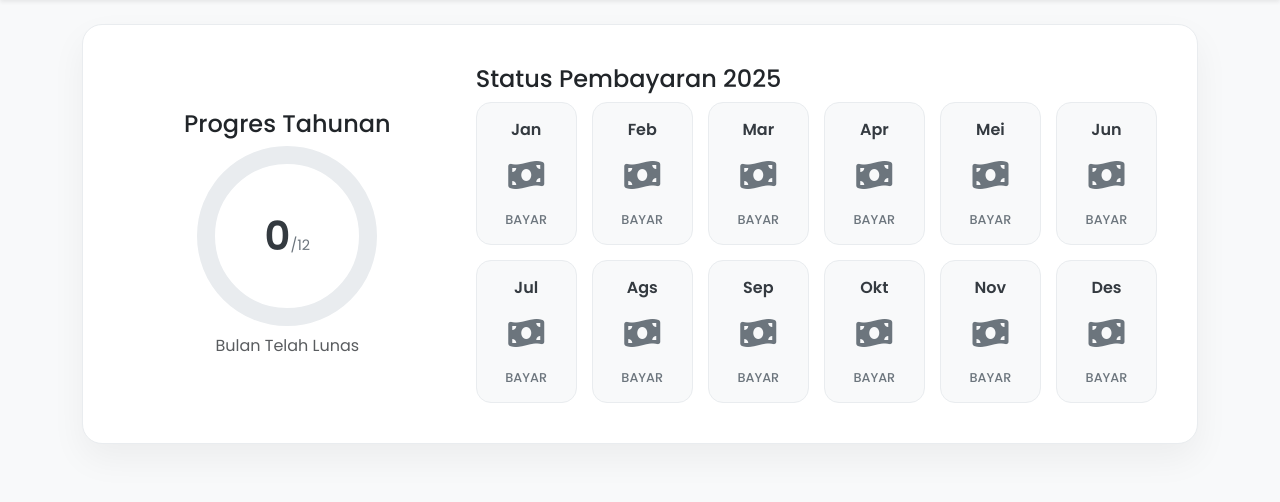
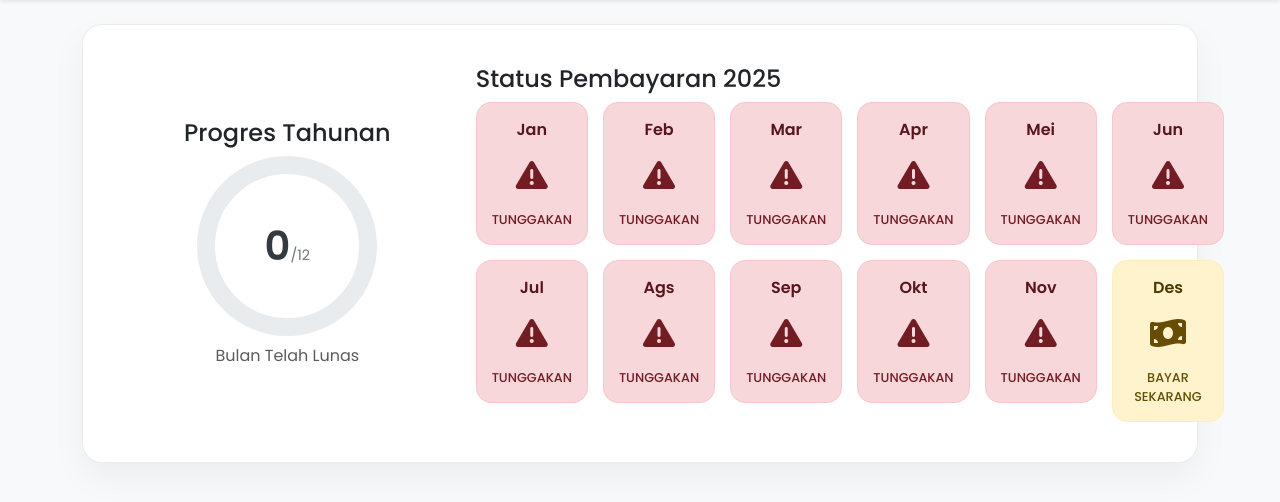
Before and after one commit to ItzmeLYNLEN/Pencatatan-Iuran-Bulanan-RT-UAS-SMS3, a PHP site: page /warga/index.php in a window 1280 px wide. Shown: the part 72-574 px from the top of the page. Run offline with PHP 8.4, Linux system fonts and the light colour scheme; the visitor is signed in with stand-in values (Sample User, id 1); tables that the repository leaves empty or names only in its code hold one stand-in row (values such as "Sample post"); some libraries are stand-ins or nearby versions.

Commit message:
update index warga

```diff
--- a/warga/index.php
+++ b/warga/index.php
@@ -4,6 +4,7 @@ include 'templates/header.php';
 
 $id_warga = $_SESSION['user_id'];
 $tahun_sekarang = date('Y');
+$bulan_sekarang = (int)date('m');
 
 $stmt = $conn->prepare("SELECT bulan FROM pembayaran WHERE id_warga = ? AND tahun = ?");
 $stmt->bind_param("is", $id_warga, $tahun_sekarang);
@@ -18,6 +19,7 @@ $bulan_nama = [1=>'Jan', 'Feb', 'Mar', 'Apr', 'Mei', 'Jun', 'Jul', 'Ags', 'Sep',
 $jumlah_lunas = count($pembayaran_lunas);
 $progress_percentage = round(($jumlah_lunas / 12) * 100);
 ?>
+
 <style>
     .main-container {
         padding: 40px;
@@ -30,17 +32,66 @@ $progress_percentage = round(($jumlah_lunas / 12) * 100);
     .progress-meter .progress-text { position: absolute; top: 50%; left: 50%; transform: translate(-50%, -50%); font-size: 2.5rem; font-weight: 600; color: #343a40; }
     .progress-meter .progress-subtext { font-size: 0.9rem; font-weight: 400; color: #6c757d; }
 
-
     .month-grid {
         display: grid;
         grid-template-columns: repeat(6, 1fr);
         gap: 15px;
     }
 
-    .month-card { background: #f8f9fa; border-radius: 15px; text-align: center; padding: 15px; border: 1px solid #e9ecef; transition: all 0.3s ease; cursor: pointer; color: #6c757d; }
-    .month-card.lunas { background: #d1e7dd; border-color: #b2dfc8; color: #0a3622; cursor: default; }
-    .month-card.tunggakan:hover { background: #e9ecef; transform: translateY(-5px); box-shadow: 0 10px 20px rgba(0,0,0,0.1); }
-    .month-card .month-name { font-weight: 600; color: #343a40; }
+    .month-card {
+        border-radius: 15px;
+        text-align: center;
+        padding: 15px;
+        border: 1px solid #e9ecef;
+        transition: all 0.3s ease;
+        cursor: pointer;
+    }
+
+    .month-card.lunas {
+        background: #d1e7dd;
+        border-color: #b2dfc8;
+        color: #0a3622;
+        cursor: default;
+    }
+    .month-card.lunas .month-name { color: #0a3622; }
+
+    .month-card.tunggakan {
+        background: #f8d7da;
+        border-color: #f5c6cb;
+        color: #721c24;
+    }
+    .month-card.tunggakan .month-name { color: #58151c; }
+    .month-card.tunggakan:hover {
+        background: #f3c3c7;
+        transform: translateY(-5px);
+        box-shadow: 0 10px 20px rgba(0,0,0,0.1);
+    }
+
+    .month-card.tagihan {
+        background: #fff3cd;
+        border-color: #ffeeba;
+        color: #664d03;
+    }
+    .month-card.tagihan .month-name { color: #4d3a02; }
+    .month-card.tagihan:hover {
+        background: #ffe69c;
+        transform: translateY(-5px);
+        box-shadow: 0 10px 20px rgba(0,0,0,0.1);
+    }
+
+    .month-card.pending {
+        background: #f8f9fa;
+        border-color: #e9ecef;
+        color: #6c757d;
+    }
+    .month-card.pending .month-name { color: #343a40; }
+    .month-card.pending:hover {
+        background: #e9ecef;
+        transform: translateY(-5px);
+        box-shadow: 0 10px 20px rgba(0,0,0,0.1);
+    }
+
+    .month-card .month-name { font-weight: 600; }
     .month-card .status-icon { font-size: 2rem; margin: 10px 0; }
     .month-card .status-text { font-size: 0.8rem; font-weight: 500; text-transform: uppercase; }
 
@@ -73,23 +124,45 @@ $progress_percentage = round(($jumlah_lunas / 12) * 100);
         <div class="col-md-8">
             <h4>Status Pembayaran <?php echo $tahun_sekarang; ?></h4>
             <div class="month-grid">
-                <?php for ($bulan = 1; $bulan <= 12; $bulan++):
+
+                <?php
+                for ($bulan = 1; $bulan <= 12; $bulan++):
                     $is_lunas = in_array($bulan, $pembayaran_lunas);
+
+                    $card_class = '';
+                    $icon_class = '';
+                    $status_text = '';
+
+                    if ($is_lunas) {
+                        $card_class = 'lunas';
+                        $icon_class = 'fas fa-check-circle';
+                        $status_text = 'LUNAS';
+                    } else {
+                        if ($bulan < $bulan_sekarang) {
+                            $card_class = 'tunggakan';
+                            $icon_class = 'fas fa-exclamation-triangle';
+                            $status_text = 'TUNGGAKAN';
+                        } else if ($bulan == $bulan_sekarang) {
+                            $card_class = 'tagihan';
+                            $icon_class = 'fas fa-money-bill-wave';
+                            $status_text = 'BAYAR SEKARANG';
+                        } else {
+                            $card_class = 'pending';
+                            $icon_class = 'far fa-calendar-alt';
+                            $status_text = 'BAYAR';
+                        }
+                    }
                 ?>
                     <a href="<?php echo $is_lunas ? 'javascript:void(0)' : 'simulasi_bayar.php?bulan='.$bulan.'&tahun='.$tahun_sekarang; ?>"
                        class="text-decoration-none">
-                        <div class="month-card <?php echo $is_lunas ? 'lunas' : 'tunggakan'; ?>">
+                        <div class="month-card <?php echo $card_class; ?>">
                             <div class="month-name"><?php echo $bulan_nama[$bulan]; ?></div>
-                            <?php if ($is_lunas): ?>
-                                <div class="status-icon"><i class="fas fa-check-circle"></i></div>
-                                <div class="status-text">LUNAS</div>
-                            <?php else: ?>
-                                <div class="status-icon"><i class="fas fa-money-bill-wave"></i></div>
-                                <div class="status-text">BAYAR</div>
-                            <?php endif; ?>
+                            <div class="status-icon"><i class="<?php echo $icon_class; ?>"></i></div>
+                            <div class="status-text"><?php echo $status_text; ?></div>
                         </div>
                     </a>
                 <?php endfor; ?>
+
             </div>
         </div>
     </div>
```
